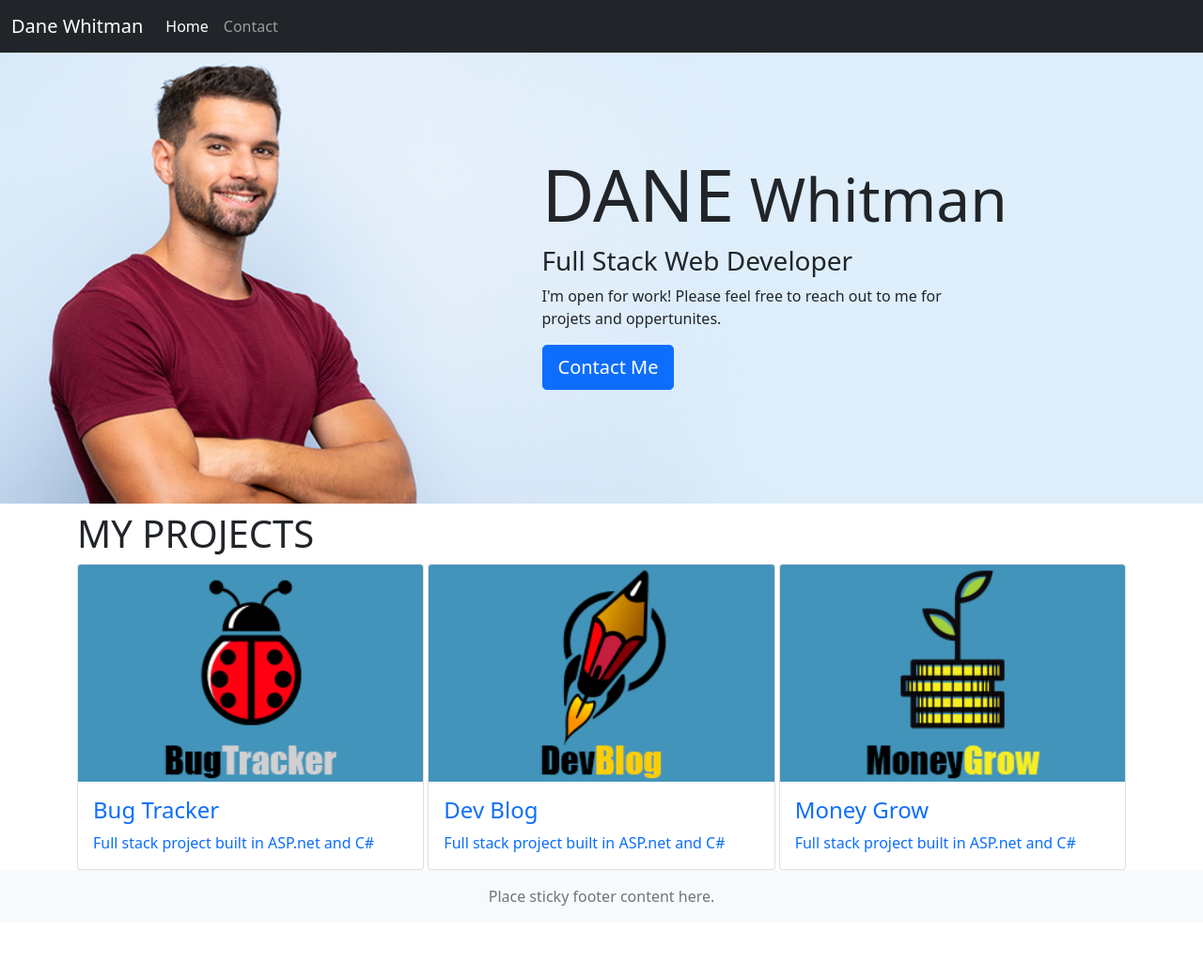
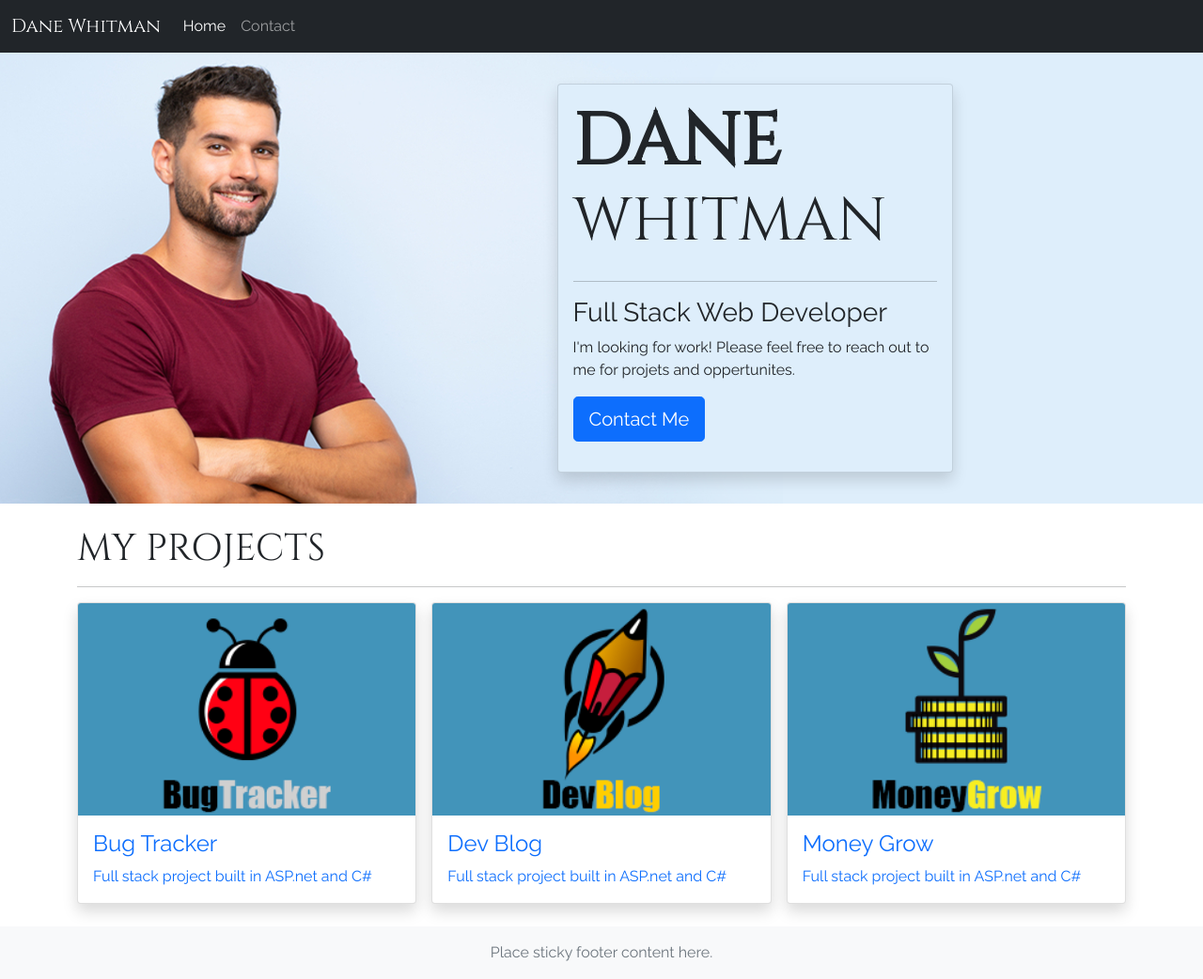
Before and after one commit to helloshyann/dane-port, a plain HTML site: page index.html in a window 1280 px wide. Shown: the whole page at 94% size. Before the commit the page ends 982 px from the top, so only its background shows below. Drawn offline with nearby package versions, Linux system fonts and the light colour scheme.

Commit message:
header card and shadows

```diff
--- a/css/style.css
+++ b/css/style.css
@@ -1,4 +1,4 @@
-/* @import url(''); */
+@import url('https://fonts.googleapis.com/css2?family=Cinzel&family=Raleway&display=swap');
 
 .sticky-nav {
     position: fixed;
@@ -7,18 +7,22 @@
     width: 100%;
 }
 
-/* .title {
-    font-family: ;
-} */
+.cinzel {
+    font-family: 'Cinzel', serif;
+}
+
+.raleway {
+    font-family: 'Raleway', sans-serif;
+}
+
+body {
+    font-family: 'Raleway', sans-serif;
+}
 
 .bold {
-    font-weight: 500;
+    font-weight: 900;
     font-size: larger;
 }
-
-/* body {
-   font-family: ;
-} */
 
 .header{
 
@@ -28,6 +32,10 @@
     background-size: cover;
     background-image: radial-gradient(circle 827px at 47.3% 48%, rgba(255, 255, 255, 1) 0%, rgba(138, 192, 216, 1) 90%)
 
+}
+
+.header-card {
+    background-color: #deeefb;
 }
 
 @media only screen and (min-width: 992px) {
--- a/index.html
+++ b/index.html
@@ -20,7 +20,7 @@
 
 <nav class="navbar navbar-expand-md navbar-dark fixed-top bg-dark">
     <div class="container-fluid">
-        <a class="navbar-brand" href="#">Dane Whitman</a>
+        <a class="navbar-brand cinzel" href="/index.html">Dane Whitman</a>
         <button class="navbar-toggler" type="button" data-bs-toggle="collapse" data-bs-target="#navbarCollapse"
             aria-controls="navbarCollapse" aria-expanded="false" aria-label="Toggle navigation">
             <span class="navbar-toggler-icon"></span>
@@ -28,10 +28,10 @@
         <div class="collapse navbar-collapse" id="navbarCollapse">
             <ul class="navbar-nav me-auto mb-2 mb-md-0">
                 <li class="nav-item">
-                    <a class="nav-link active" aria-current="page" href="/index.html">Home</a>
+                    <a class="nav-link active raleway" aria-current="page" href="/index.html">Home</a>
                 </li>
                 <li class="nav-item">
-                    <a class="nav-link" href="/contact.html">Contact</a>
+                    <a class="nav-link raleway" href="/contact.html">Contact</a>
                 </li>
             </ul>
         </div>
@@ -42,30 +42,36 @@
 
 
        <!-- Title Area -->
-        <header class=" header container-fluid d-flex flex-column justify-content-center mt-2">
+        <header class="header container-fluid d-flex flex-column justify-content-center mt-2">
             <div class="row justify-content-center offset-0 offset-sm-2 offest-md-3 offset-lg-3 offset-xxl-1">
                 <div class="col-12 col-md-7 col-xl-6">
-                    <h1 class="display-3 title"><span class="bold">DANE</span>&nbsp;Whitman</h1>
+
+                    <div class="card header-card rounded shadow m-3 p-3">
+                        <h1 class="display-3 cinzel"><span class="bold">DANE</span> WHITMAN</h1>
+                        <hr>
                         <h3>Full Stack Web Developer</h3>
                         <p>
-                        I'm open for work! Please feel free to reach out to me for projets and oppertunites.
+                            I'm looking for work! Please feel free to reach out to me for projets and oppertunites.
                         </p>
                         <p class="lead">
                             <a class="btn btn-primary btn-lg" href="/contact.html" role="button">Contact Me</a>
                         </p>
                     </div>
+
+                </div>
             </div>
         </header>
 
        <!-- Project Section -->
-       <section id="myProjects" class="mt-2">
+       <section id="myProjects" class="m-4">
            <div class="container">
-               <h1 class="title text-uppercase">My Projects</h1>
-               <div class="row row-cols-1 row-cols-md-3 g-1">
+               <h1 class="cinzel text-uppercase">My Projects</h1>
+               <hr>
+               <div class="row row-cols-1 row-cols-md-3 g-3">
                    <div class="col">
                        <div class="hoverCard">
                            <a href="#" target="_blank">
-                               <div class="card text-left">
+                               <div class="card shadow text-left">
                                    <img class="card-img-top" src="img/BTLogoBlue.png">
                                    <div class="card-body">
                                        <h4 class="card-title">Bug Tracker</h4>
@@ -80,7 +86,7 @@
                    <div class="col">
                         <div class="hoverCard">
                             <a href="#" target="_blank">
-                                <div class="card text-left">
+                                <div class="card shadow text-left">
                                     <img class="card-img-top" src="img/DevBlogBlue.png">
                                     <div class="card-body">
                                         <h4 class="card-title">Dev Blog</h4>
@@ -95,7 +101,7 @@
                     <div class="col">
                         <div class="hoverCard">
                             <a href="#" target="_blank">
-                                <div class="card text-left">
+                                <div class="card shadow text-left">
                                     <img class="card-img-top" src="img/MoneyGrowBlue.png">
                                     <div class="card-body">
                                         <h4 class="card-title">Money Grow</h4>
```
Lines whose indentation alone changed are shown as unchanged.
